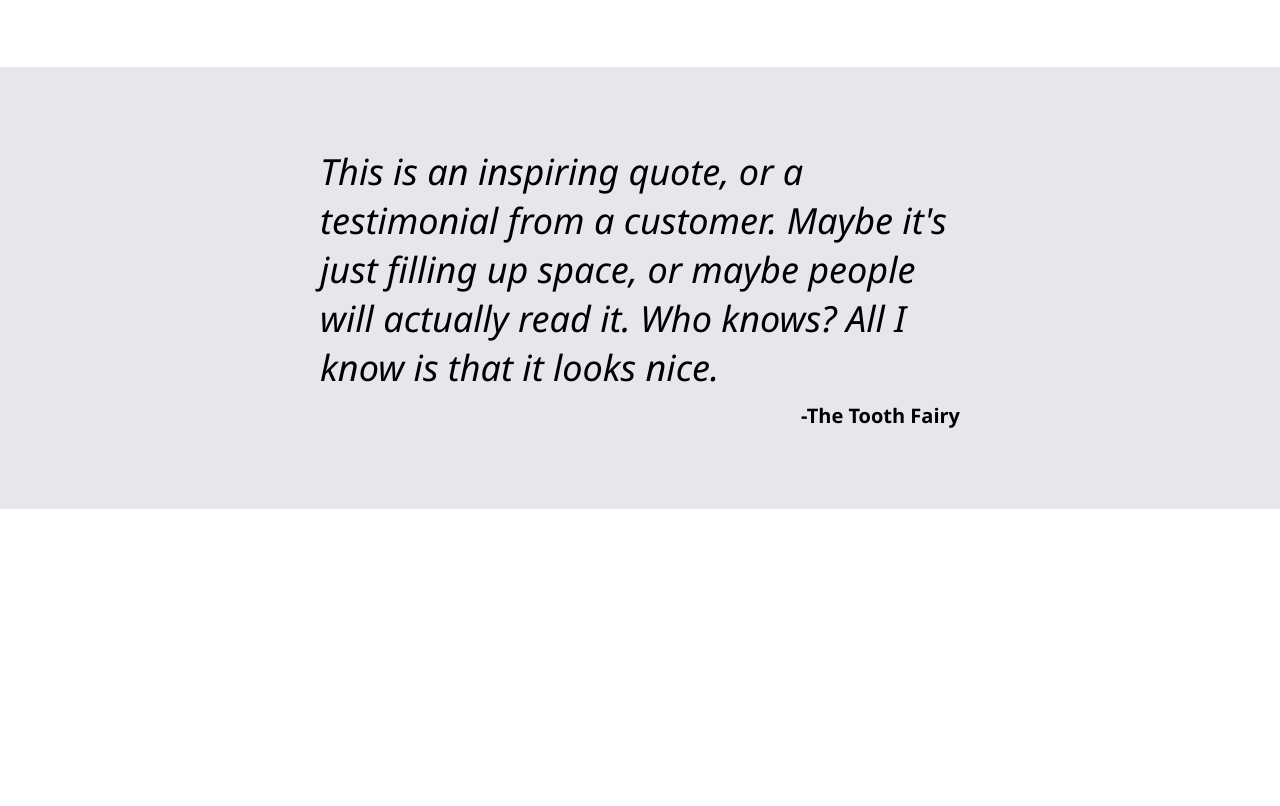
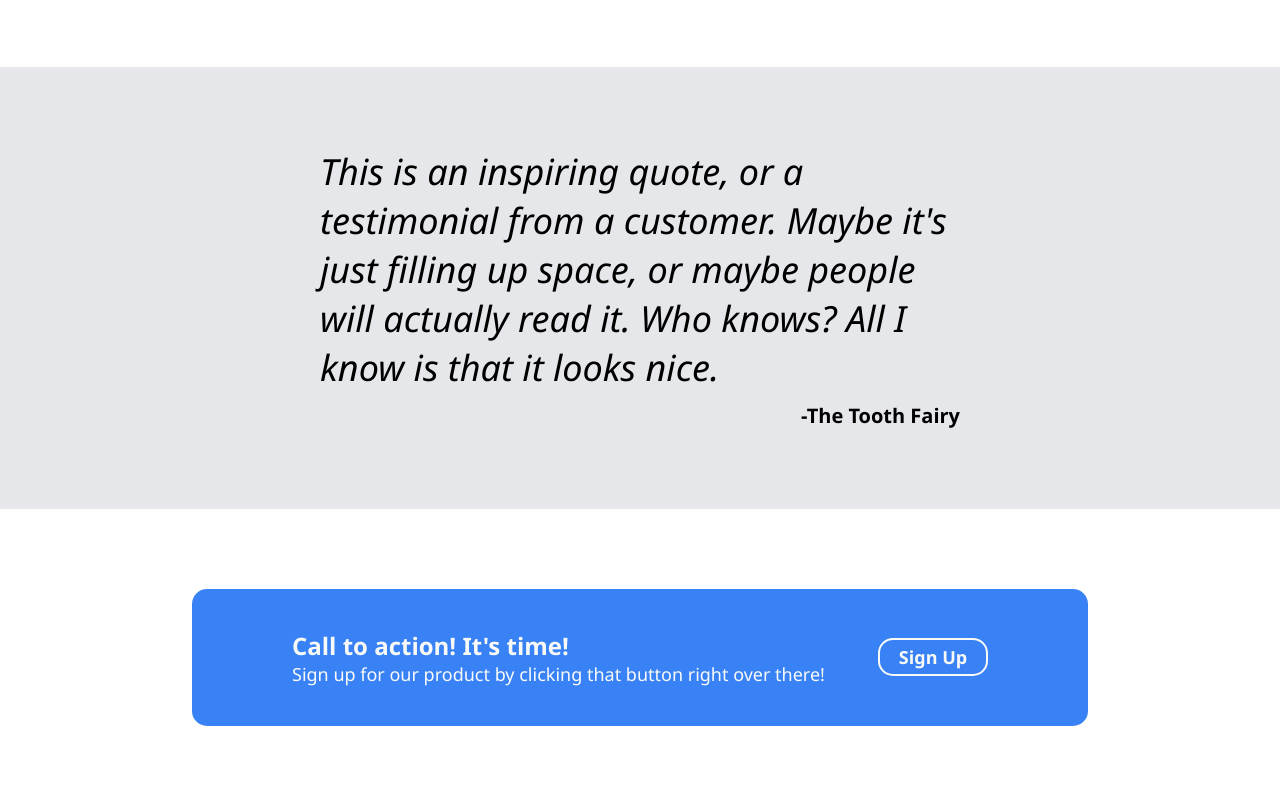
Before and after one commit to rip-the-slit/landing-page, a plain HTML site: page index.html in a window 1280 px wide. Shown: the part 884-1690 px from the top of the page. Before the commit the page ends 1393 px from the top, so only its background shows below. Drawn offline with Linux system fonts and the light colour scheme.

Commit message:
Create and style Call to action section

```diff
--- a/index.html
+++ b/index.html
@@ -53,5 +53,14 @@
         <em>This is an inspiring quote, or a testimonial from a customer. Maybe it's just filling up space, or maybe people will actually read it. Who knows? All I know is that it looks nice.</em>
         <strong>-The Tooth Fairy</strong>
     </div>
+    <div class="action">
+        <div class="box">
+            <div class="text">
+                <strong>Call to action! It's time!</strong>
+                <p>Sign up for our product by clicking that button right over there!</p>
+            </div>
+            <button>Sign Up</button>
+        </div>
+    </div>
 </body>
 </html>
--- a/styles.css
+++ b/styles.css
@@ -23,6 +23,7 @@ body {
 
 .header {
     padding-top: 10px;
+    gap: 30px;
 }
 
 #logo {
@@ -140,3 +141,43 @@ body {
     margin: 0 25%;
     font-size: 20px;
 }
+
+.action {
+    margin: 0 15%;
+    align-items: center;
+    padding: 80px 0 80px;
+}
+
+.action .box {
+    display: flex;
+    justify-content: space-between;
+    align-items: center;
+    background-color: #3882F6;
+    color: #F9FAF8;
+    padding: 40px 100px 40px;
+    gap: 30px;
+    border-radius: 15px;
+}
+
+.action .box button {
+    flex-grow: 0;
+    width: 110px;
+    color: #F9FAF8;
+    background-color: #3882F6;
+    border: 2px solid #F9FAF8;
+    font-family: inherit;
+    font-weight: bold;
+    font-size: 18px;
+    padding: 5px 15px;
+    border-radius:15px;
+}
+
+.text strong {
+    font-size: 24px;
+    margin-bottom: 0;
+}
+
+.text p {
+    font-size: 18px;
+    margin: 0;
+}
```
